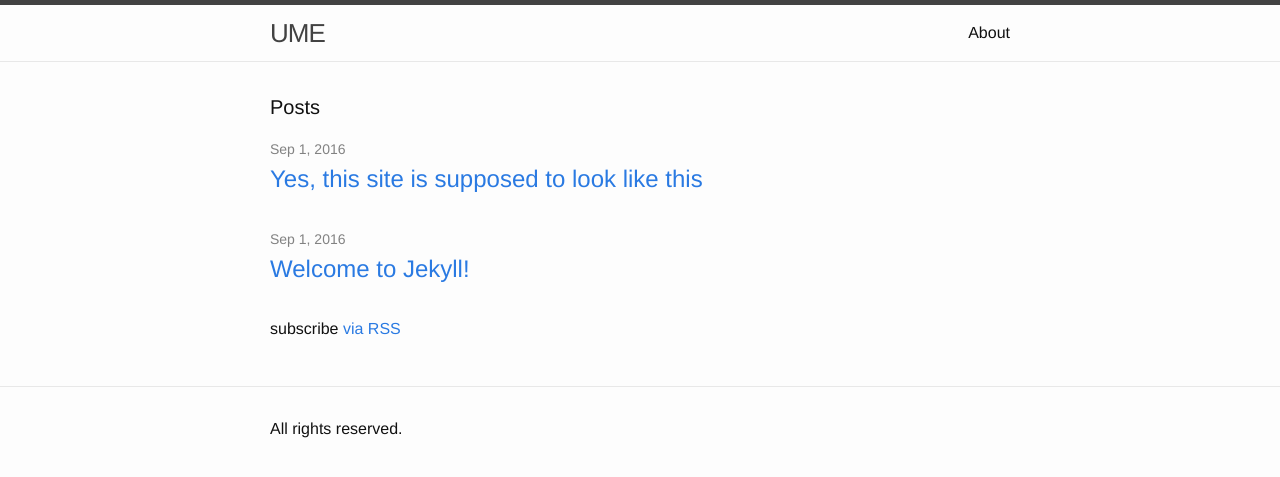
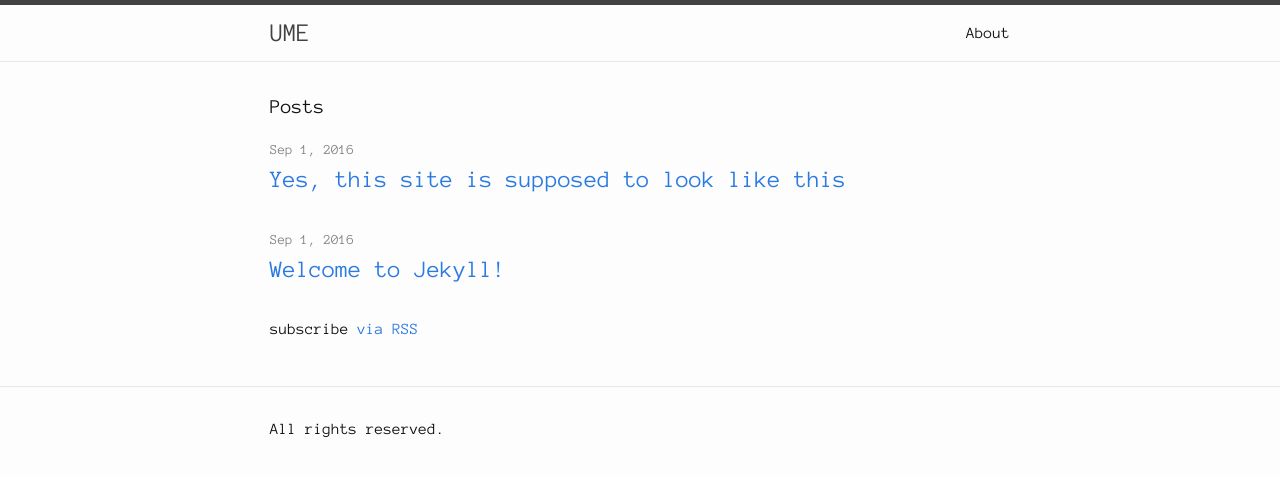
Before and after one commit to christieha/ume, a Jekyll site: the page built from index.html, in a window 1280 px wide. Shown: the top 477 px of the page. Built offline with Jekyll 4.4.1, drawn with Linux system fonts in a browser that asks for light colours.

Commit message:
added google fonts

```diff
--- a/_includes/head.html
+++ b/_includes/head.html
@@ -7,6 +7,7 @@
   <meta name="description" content="{{ page.excerpt | default: site.description | strip_html | normalize_whitespace | truncate: 160 | escape }}">
 
   <link rel="stylesheet" href="{{ "/css/main.css" | prepend: site.baseurl }}">
+  <link href="https://fonts.googleapis.com/css?family=Anonymous+Pro|Poppins:400,700" rel="stylesheet">
   <link rel="canonical" href="{{ page.url | replace:'index.html','' | prepend: site.baseurl | prepend: site.url }}">
   <link rel="alternate" type="application/rss+xml" title="{{ site.title | escape }}" href="{{ "/feed.xml" | prepend: site.baseurl | prepend: site.url }}">
 </head>
--- a/css/main.scss
+++ b/css/main.scss
@@ -4,7 +4,7 @@
 @charset "utf-8";
 
 // Our variables
-$base-font-family: "Helvetica Neue", Helvetica, Arial, sans-serif;
+$base-font-family: "Anonymous Pro", monospace;
 $base-font-size:   16px;
 $base-font-weight: 400;
 $small-font-size:  $base-font-size * 0.875;
```
